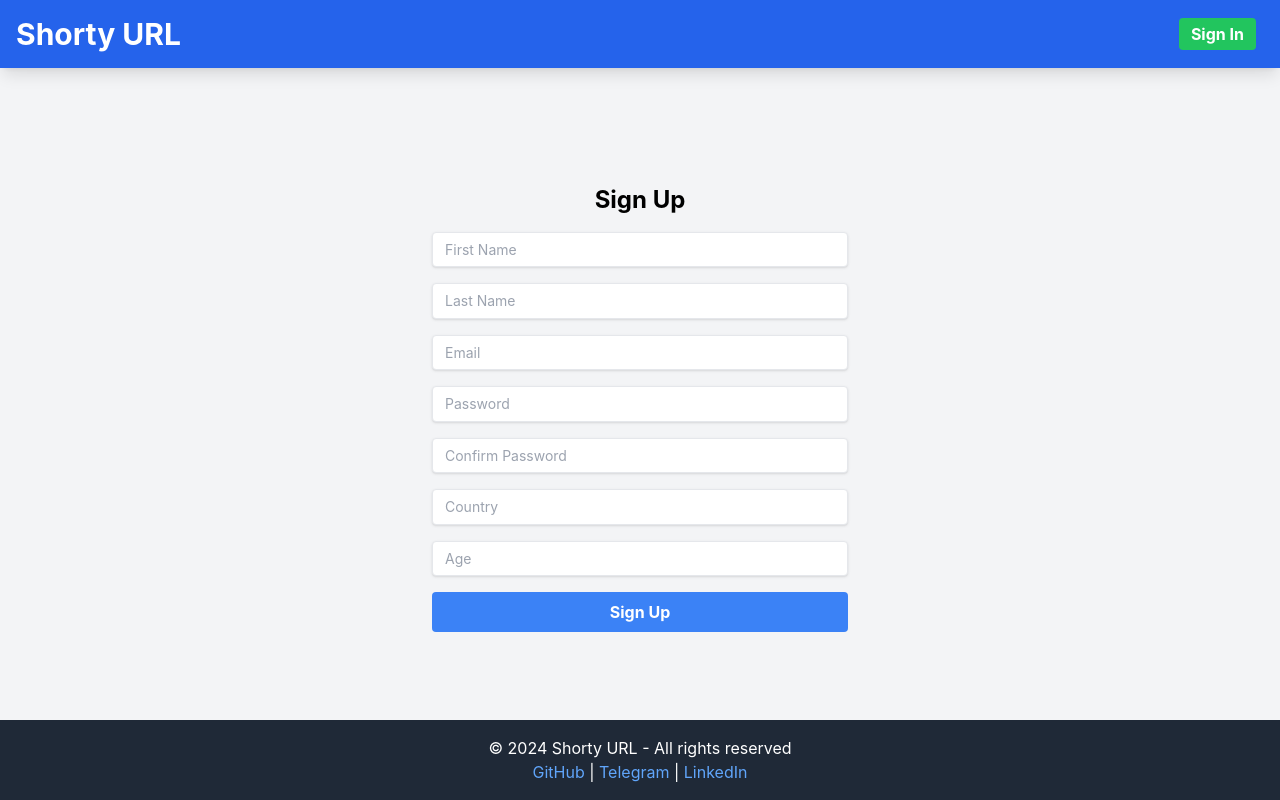
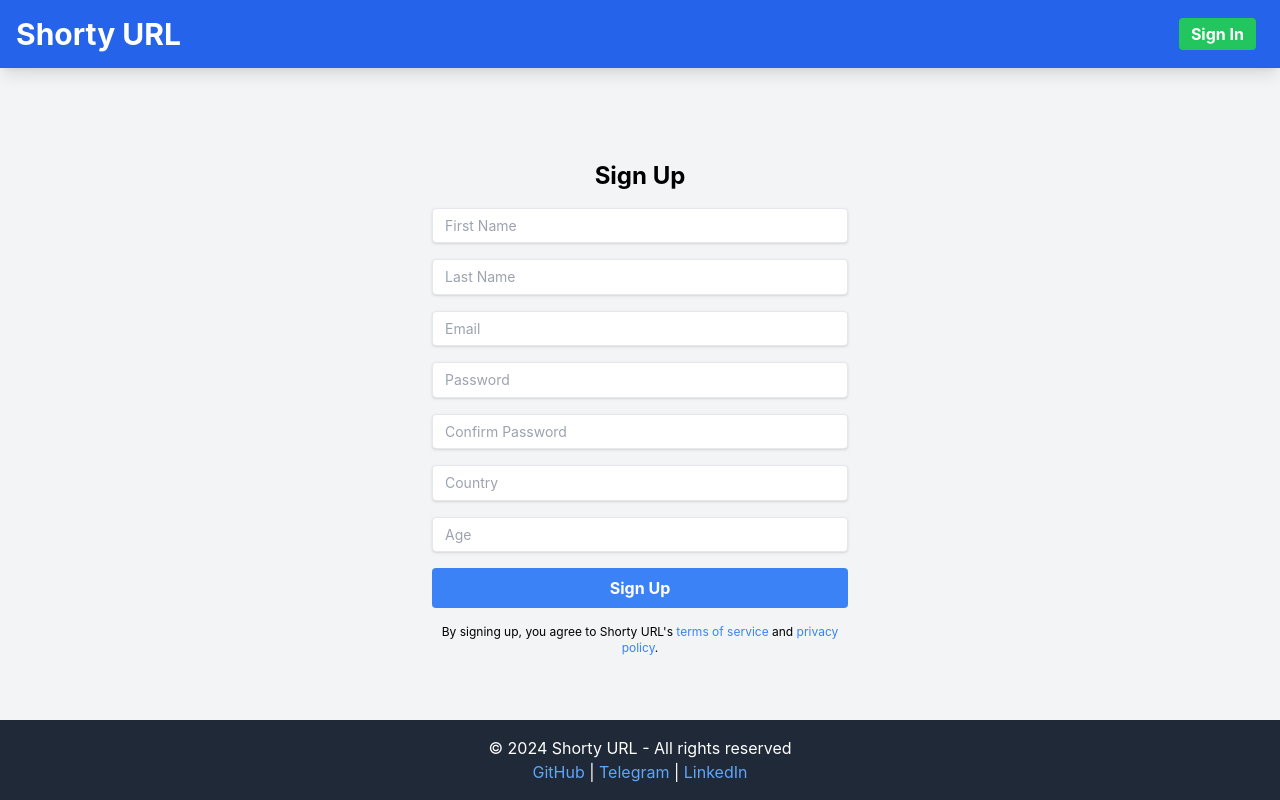
Before and after one commit to Sunagatov/Shorty-URL-Frontend, a React (Create React App) app: page /signup in a window 1280 px wide. Built offline with nearby package versions, Linux system fonts and the light colour scheme; no server answers.

Commit message:
title updated

```diff
--- a/public/index.html
+++ b/public/index.html
@@ -6,35 +6,12 @@
   <meta name="theme-color" content="#000000" />
   <meta
           name="description"
-      content="Web site created using create-react-app"
+          content="The best tool to shorten your url"
   />
-    <!--
-      manifest.json provides metadata used when your web app is installed on a
-      user's mobile device or desktop. See https://developers.google.com/web/fundamentals/web-app-manifest/
-    -->
-    <!--
-      Notice the use of %PUBLIC_URL% in the tags above.
-      It will be replaced with the URL of the `public` folder during the build.
-      Only files inside the `public` folder can be referenced from the HTML.
-
-      Unlike "/favicon.ico" or "favicon.ico", "%PUBLIC_URL%/favicon.ico" will
-      work correctly both with client-side routing and a non-root public URL.
-      Learn how to configure a non-root public URL by running `npm run build`.
-    -->
-    <title>React App</title>
+  <title>Shorty URL</title>
 </head>
 <body>
 <noscript>You need to enable JavaScript to run this app.</noscript>
 <div id="root"></div>
-    <!--
-      This HTML file is a template.
-      If you open it directly in the browser, you will see an empty page.
-
-      You can add webfonts, meta tags, or analytics to this file.
-      The build step will place the bundled scripts into the <body> tag.
-
-      To begin the development, run `npm start` or `yarn start`.
-      To create a production bundle, use `npm run build` or `yarn build`.
-    -->
 </body>
 </html>
--- a/src/components/SignUp.tsx
+++ b/src/components/SignUp.tsx
@@ -132,6 +132,27 @@ const SignUp: React.FC = () => {
                     Sign Up
                 </button>
             </form>
+            <p className="text-xs text-center mt-4">
+                By signing up, you agree to Shorty URL's{' '}
+                <a
+                    href="https://github.com/Sunagatov/URL-Shortener"
+                    className="text-blue-500 hover:underline"
+                    target="_blank"
+                    rel="noopener noreferrer"
+                >
+                    terms of service
+                </a>{' '}
+                and{' '}
+                <a
+                    href="https://github.com/Sunagatov/URL-Shortener"
+                    className="text-blue-500 hover:underline"
+                    target="_blank"
+                    rel="noopener noreferrer"
+                >
+                    privacy policy
+                </a>
+                .
+            </p>
             {errorMessage && <p className="text-red-500 text-xs italic mt-4">{errorMessage}</p>}
         </div>
     );
--- a/src/components/UserAccount.tsx
+++ b/src/components/UserAccount.tsx
@@ -47,9 +47,9 @@ const UserAccount: React.FC = () => {
     }
 
     return (
-        <div className="container mx-auto px-4 py-8 flex flex-col md:flex-row">
+        <div className="container mx-auto px-4 py-8 flex">
             {/* Side Panel */}
-            <div className="w-full md:w-1/4 mb-8 md:mb-0">
+            <div className="fixed top-16 left-0 mt-0">
                 <div className="bg-gray-200 shadow-md rounded p-4">
                     <nav className="flex flex-col space-y-2">
                         <Link
@@ -69,7 +69,7 @@ const UserAccount: React.FC = () => {
             </div>
 
             {/* User Details */}
-            <div className="w-full md:w-3/4 md:pl-8">
+            <div className="flex-grow md:pl-48">
                 <h2 className="text-2xl font-bold mb-4">User Account</h2>
                 {errorMessage && <p className="text-red-500 text-xs italic mt-4">{errorMessage}</p>}
                 <div className="bg-white shadow-md rounded p-6">
--- a/src/components/UserUrlMappings.tsx
+++ b/src/components/UserUrlMappings.tsx
@@ -89,27 +89,19 @@ const UserUrlMappings: React.FC = () => {
                     <tbody>
                     {urlMappings.map((mapping) => (
                         <tr key={mapping.urlHash} className="text-center">
-                            <td className="border px-4 py-2">
-                  <span
-                      className="cursor-pointer"
+                            <td
+                                className="border px-4 py-2 cursor-pointer"
                                 title={mapping.shortUrl}
                                 onClick={() => alert(mapping.shortUrl)}
                             >
-                    {mapping.shortUrl.length > 20
-                        ? mapping.shortUrl.substring(0, 20) + '...'
-                        : mapping.shortUrl}
-                  </span>
+                                {mapping.shortUrl}
                             </td>
-                            <td className="border px-4 py-2">
-                  <span
-                      className="cursor-pointer"
+                            <td
+                                className="border px-4 py-2 cursor-pointer"
                                 title={mapping.originalUrl}
                                 onClick={() => alert(mapping.originalUrl)}
                             >
-                    {mapping.originalUrl.length > 20
-                        ? mapping.originalUrl.substring(0, 20) + '...'
-                        : mapping.originalUrl}
-                  </span>
+                                {mapping.originalUrl}
                             </td>
                             <td className="border px-4 py-2 flex justify-center space-x-2">
                                 <button
```
Lines whose indentation alone changed are shown as unchanged.
